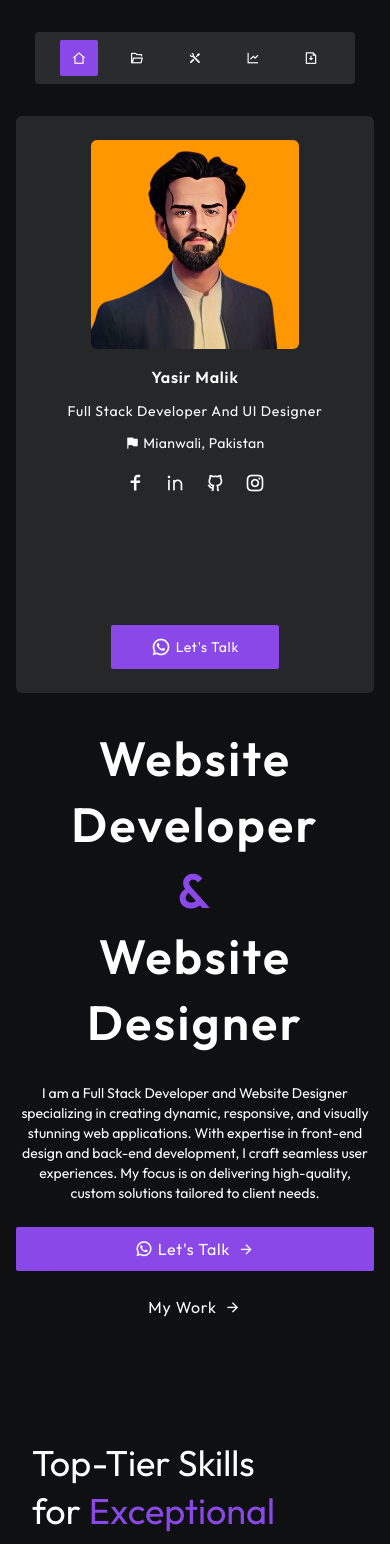
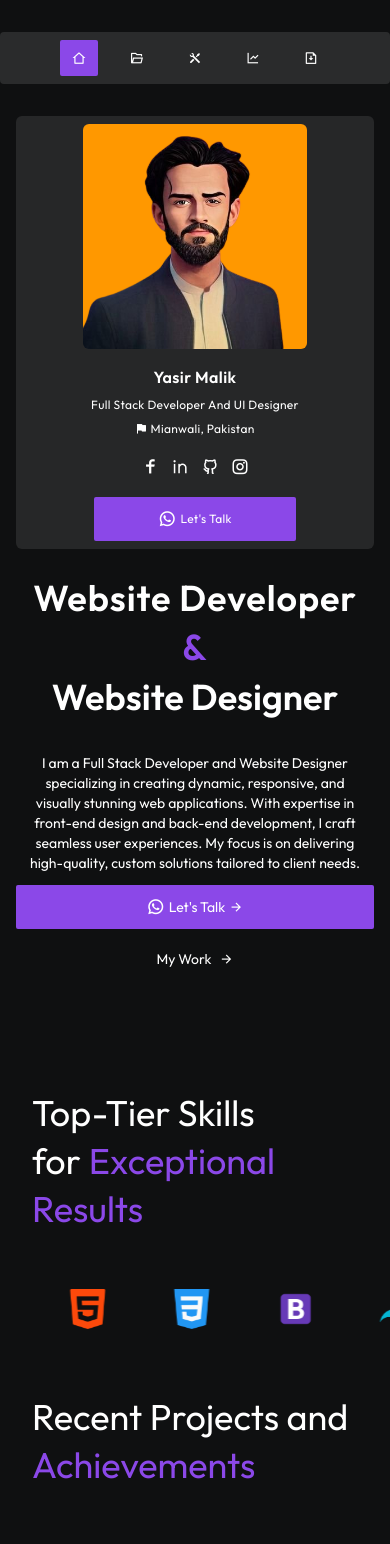
Before and after one commit to malikcancode/Muhammad-Yasir, a React (Vite) app: page / in a window 390 px wide. Shown: the top 1544 px of the page. Built offline with nearby package versions, Linux system fonts and the light colour scheme.

Commit message:
Added lazy loading with React Suspense

```diff
--- a/index.html
+++ b/index.html
@@ -2,7 +2,7 @@
 <html lang="en">
   <head>
     <meta charset="UTF-8" />
-    <meta name="viewport" content="width=device-width, initial-scale=1.0" />
+    <meta name="viewport" content="width=device-width, initial-scale=1" />
     <link rel="icon" type="image/png" href="/favicon.png" />
 
     <link
--- a/src/App.jsx
+++ b/src/App.jsx
@@ -1,21 +1,24 @@
 import { BrowserRouter as Router, Routes, Route } from "react-router-dom";
+import { Suspense, lazy } from "react";
 import "./index.css";
 import "remixicon/fonts/remixicon.css";
 
-import HeroSection from "./components/HeroSection";
-import Marquee from "./components/Marquee";
-import Projects from "./components/Projects";
-import Questions from "./components/Questions";
-import HowItWorks from "./components/HowItWorks";
-import Footer from "./components/Footer";
 import Navbar from "./components/Navbar";
-import Collaborate from "./components/Collaborate";
+import Loader from "./components/Loader";
+
+const HeroSection = lazy(() => import("./components/HeroSection"));
+const Marquee = lazy(() => import("./components/Marquee"));
+const Projects = lazy(() => import("./components/Projects"));
+const Questions = lazy(() => import("./components/Questions"));
+const HowItWorks = lazy(() => import("./components/HowItWorks"));
+const Footer = lazy(() => import("./components/Footer"));
+const Collaborate = lazy(() => import("./components/Collaborate"));
 
 function App() {
   return (
     <Router>
-      <div className="w-full h-full">
-        <Navbar />
+      <Navbar />
+      <Suspense fallback={<Loader />}>
         <Routes>
           <Route path="/" element={<HeroSection />} />
           <Route path="/tools" element={<Marquee />} />
@@ -23,9 +26,9 @@ function App() {
           <Route path="/how-it-works" element={<HowItWorks />} />
           <Route path="/questions" element={<Questions />} />
           <Route path="/collaborate" element={<Collaborate />} />
-          <Route path="/footer" element={<Footer />} />
         </Routes>
-      </div>
+        <Footer />
+      </Suspense>
     </Router>
   );
 }
--- a/src/components/Collaborate.jsx
+++ b/src/components/Collaborate.jsx
@@ -13,7 +13,7 @@ function Collaborate() {
           development services. Let’s collaborate to create user-centered
           solutions that not only meet your goals but also delight your users.
         </p>
-        <div className="absolute top-2 sm:top-4 right-4 hover:scale-125 transition-transform duration-300 mb-6">
+        <div className="absolute top-6 sm:top-4 right-6 hover:scale-125 transition-transform duration-300 mb-6">
           <i className="ri-arrow-right-up-line border text-sm rounded-full p-1 text-white group-hover:text-black group-hover:bg-white group-hover:text-[#8B48E8]"></i>
         </div>
       </a>
--- a/src/components/HeroSection.jsx
+++ b/src/components/HeroSection.jsx
@@ -8,30 +8,30 @@ import Footer from "./Footer";
 function HeroSection() {
   return (
     <>
-      <div className="flex flex-col sm:flex-row justify-evenly items-center h-auto mt-8 px-4 sm:px-0">
-        <div className="bg-[#262728] p-6 w-full sm:w-[25%] rounded-md flex flex-col items-center mb-8 sm:mb-0">
+      <div className="flex flex-col sm:flex-row justify-evenly items-center h-auto mt-8 px-4 sm:px-8">
+        <div className="bg-[#262728] p-2 sm:p-4 w-full sm:w-[25%] rounded-md flex flex-col justify-center items-center mb-6 sm:mb-0 h-full">
           <img
             src="/pic.png"
             alt="Yasir Malik"
-            className="w-52 h-auto rounded-md object-cover mb-4"
+            className="w-56 h-auto rounded-md object-cover mb-4"
           />
-          <p className="text-white sm:text-sm md:text-2xl font-semibold mb-3 tracking-wider">
+          <p className="text-white text-base sm:text-sm md:text-2xl font-semibold mb-2 tracking-wide">
             Yasir Malik
           </p>
-          <p className="text-white text-center text-sm mb-3 tracking-wider font-normal capitalize">
+          <p className="text-white text-center text-xs sm:text-sm mb-2 tracking-wide font-normal capitalize">
             Full stack developer and UI designer
           </p>
-          <p className="text-white text-center text-sm mb-4 tracking-wide font-normal">
+          <p className="text-white text-center text-xs sm:text-sm mb-4 tracking-wide font-normal">
             <i className="ri-flag-fill"></i> Mianwali, Pakistan
           </p>
-          <div className="flex items-center justify-center gap-5 mb-4">
+          <div className="flex items-center justify-center gap-3 sm:gap-5 mb-4">
             <a
               href="https://web.facebook.com/profile.php?id=100022254347226"
               target="_blank"
               rel="noopener noreferrer"
               className="text-white hover:text-[#1877F2] transition-colors"
             >
-              <i className="ri-facebook-line text-xl font-semibold"></i>
+              <i className="ri-facebook-line text-lg sm:text-xl font-semibold"></i>
             </a>
             <a
               href="https://www.linkedin.com/in/muhammad-yasir3233/"
@@ -39,7 +39,7 @@ function HeroSection() {
               rel="noopener noreferrer"
               className="text-white hover:text-[#0077B5] transition-colors"
             >
-              <i className="ri-linkedin-line text-xl"></i>
+              <i className="ri-linkedin-line text-lg sm:text-xl"></i>
             </a>
             <a
               href="https://github.com/malikcancode"
@@ -47,7 +47,7 @@ function HeroSection() {
               rel="noopener noreferrer"
               className="text-white hover:text-black transition-colors"
             >
-              <i className="ri-github-line text-xl"></i>
+              <i className="ri-github-line text-lg sm:text-xl"></i>
             </a>
             <a
               href="https://www.instagram.com/immalik_32/"
@@ -55,49 +55,49 @@ function HeroSection() {
               rel="noopener noreferrer"
               className="text-white hover:text-[red] transition-colors"
             >
-              <i className="ri-instagram-line text-xl"></i>
+              <i className="ri-instagram-line text-lg sm:text-xl"></i>
             </a>
           </div>
           <a
             href="https://wa.me/923029144398"
             target="_blank"
             rel="noopener noreferrer"
-            className="text-white rounded-sm text-sm flex items-center justify-center px-10 tracking-wider py-2 md:px-10 md:py-2 sm:mt-2 mt-28 bg-[#8B48E8]"
+            className="text-white rounded-sm text-xs sm:text-sm flex items-center justify-center gap-1 px-16 py-2 tracking-wide bg-[#8B48E8]"
           >
-            <i className="ri-whatsapp-line mr-1 text-xl "></i>
+            <i className="ri-whatsapp-line text-lg"></i>
             Let's Talk
           </a>
         </div>
 
         <div className="w-full sm:w-1/2 text-center sm:text-left">
-          <h1 className="text-5xl sm:text-5xl md:text-6xl leading-snug md:leading-[5rem] text-white tracking-wider font-bold">
+          <h1 className="text-4xl sm:text-5xl md:text-6xl leading-snug md:leading-[5rem] text-white tracking-wide font-bold">
             Website Developer <br />
             <span className="text-[#8B48E8] font-semibold">&</span>
           </h1>
-          <h1 className="text-5xl tracking-wider sm:text-5xl md:text-6xl leading-snug md:leading-[5rem] text-white mb-7 font-bold">
+          <h1 className="text-4xl sm:text-5xl md:text-6xl leading-snug md:leading-[5rem] text-white mb-5 font-bold">
             Website Designer
           </h1>
-          <h3 className="text-sm font-thin sm:text-lg text-white mb-6">
+          <h3 className="text-sm sm:text-lg text-white p-3">
             I am a Full Stack Developer and Website Designer specializing in
             creating dynamic, responsive, and visually stunning web
             applications. With expertise in front-end design and back-end
             development, I craft seamless user experiences. My focus is on
             delivering high-quality, custom solutions tailored to client needs.
           </h3>
-          <div className="flex flex-col sm:flex-row gap-4">
+          <div className="flex flex-col sm:flex-row gap-3 sm:gap-4">
             <a
               href="https://wa.me/923029144398"
               target="_blank"
               rel="noopener noreferrer"
-              className="flex items-center justify-center sm:justify-start text-white bg-[#8B48E8] rounded-sm text-md tracking-wider px-6 py-2  transition-all"
+              className="flex items-center justify-center w-auto sm:justify-start text-white bg-[#8B48E8] rounded-sm text-sm sm:text-md py-2 gap-1 px-16 transition-all"
             >
-              <i className="ri-whatsapp-line mr-1 text-lg"></i>
+              <i className="ri-whatsapp-line text-lg"></i>
               Let's Talk
-              <i className="ri-arrow-right-line ml-2"></i>
+              <i className="ri-arrow-right-line"></i>
             </a>
             <Link
               to="/projects"
-              className="flex items-center justify-center sm:justify-start text-white bg-transparent rounded-sm text-md px-6 py-2 tracking-wider transition-all"
+              className="flex items-center justify-center sm:justify-start text-white bg-transparent rounded-sm text-sm sm:text-md px-5 sm:px-6 py-2 transition-all"
             >
               My Work
               <i className="ri-arrow-right-line ml-2"></i>
@@ -109,7 +109,6 @@ function HeroSection() {
       <Projects />
       <HowItWorks />
       <Questions />
-      <Footer />
     </>
   );
 }
--- /dev/null
+++ b/src/components/Loader.jsx
@@ -0,0 +1,11 @@
+function Loader() {
+  return (
+    <div className="loader flex items-center justify-center h-screen">
+      <span className="bar"></span>
+      <span className="bar"></span>
+      <span className="bar"></span>
+    </div>
+  );
+}
+
+export default Loader;
--- a/src/components/Marquee.jsx
+++ b/src/components/Marquee.jsx
@@ -1,7 +1,7 @@
 function Marquee() {
   return (
     <>
-      <div className="relative w-full h-auto overflow-hidden bg-transparent mt-20 p-8">
+      <div className="relative w-full h-auto overflow-x-hidden bg-transparent mt-20 p-8">
         <h2 className="sm:text-5xl md:text-6xl text-4xl text-start leading-[3rem] sm:leading-none text-white mb-14 md:mx-16">
           Top-Tier Skills for
           <span className="text-[#8B48E8] ml-2">Exceptional Results</span>
--- a/src/components/Navbar.jsx
+++ b/src/components/Navbar.jsx
@@ -6,7 +6,7 @@ function Navbar() {
   const activeLink = location.pathname;
 
   return (
-    <header className="flex mx-auto w-full max-w-xs sm:max-w-md items-center justify-center mt-8 bg-[#2A2B2C] rounded py-2 space-x-5 text-lg mb-8 font-medium">
+    <header className="flex sm:mx-auto sm:max-w-md items-center justify-center mt-8 bg-[#2A2B2C] rounded py-2 space-x-5 text-lg mb-8 font-medium">
       <Link
         to="/"
         className={`flex items-center gap-2 text-white rounded-sm text-sm sm:text-xl px-3 py-2 transition-all duration-300 ${
--- a/src/index.css
+++ b/src/index.css
@@ -21,3 +21,39 @@ body {
 .animate-marquee {
   animation: marquee 15s linear infinite;
 }
+
+/* From Uiverse.io by aryamitra06 */
+.loader {
+  display: flex;
+  align-items: center;
+}
+
+.bar {
+  display: inline-block;
+  width: 3px;
+  height: 20px;
+  background-color: rgba(255, 255, 255, 0.5);
+  border-radius: 10px;
+  animation: scale-up4 1s linear infinite;
+}
+
+.bar:nth-child(2) {
+  height: 35px;
+  margin: 0 5px;
+  animation-delay: 0.25s;
+}
+
+.bar:nth-child(3) {
+  animation-delay: 0.5s;
+}
+
+@keyframes scale-up4 {
+  20% {
+    background-color: #ffff;
+    transform: scaleY(1.5);
+  }
+
+  40% {
+    transform: scaleY(1);
+  }
+}
```
